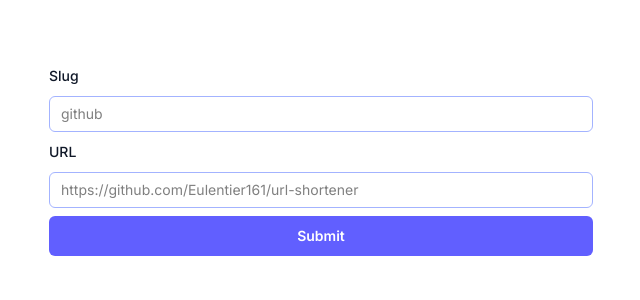
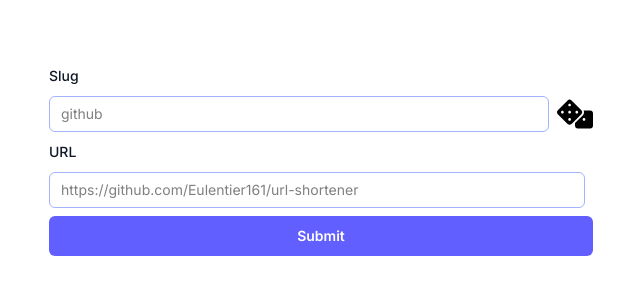
Before and after one commit to Eulentier161/url-shortener, a Next.js app: page / in a window 1280 px wide. Shown: the top 300 px of the page, without its empty margins (319-959 px from the left). Built offline with nearby package versions, Linux system fonts and the light colour scheme.

Commit message:
random slug

```diff
--- a/src/components/Form.tsx
+++ b/src/components/Form.tsx
@@ -9,7 +9,11 @@ import {
 } from "@headlessui/react"
 import { CheckIcon } from "@heroicons/react/24/outline"
 import Link from "next/link"
-import { useState, useTransition } from "react"
+import {
+  ComponentPropsWithoutRef,
+  useState,
+  useTransition
+} from "react"
 import Input from "./Input"
 
 const ShareIcon = () => (
@@ -26,6 +30,22 @@ const ShareIcon = () => (
       strokeLinejoin="round"
       d="M7.217 10.907a2.25 2.25 0 1 0 0 2.186m0-2.186c.18.324.283.696.283 1.093s-.103.77-.283 1.093m0-2.186 9.566-5.314m-9.566 7.5 9.566 5.314m0 0a2.25 2.25 0 1 0 3.935 2.186 2.25 2.25 0 0 0-3.935-2.186Zm0-12.814a2.25 2.25 0 1 0 3.933-2.185 2.25 2.25 0 0 0-3.933 2.185Z"
     />
+  </svg>
+)
+
+const DiceIcon = (props: ComponentPropsWithoutRef<"svg">) => (
+  <svg
+    className="h-full aspect-square"
+    stroke="currentColor"
+    fill="currentColor"
+    strokeWidth="0"
+    viewBox="0 0 640 512"
+    height="200px"
+    width="200px"
+    xmlns="http://www.w3.org/2000/svg"
+    {...props}
+  >
+    <path d="M592 192H473.26c12.69 29.59 7.12 65.2-17 89.32L320 417.58V464c0 26.51 21.49 48 48 48h224c26.51 0 48-21.49 48-48V240c0-26.51-21.49-48-48-48zM480 376c-13.25 0-24-10.75-24-24 0-13.26 10.75-24 24-24s24 10.74 24 24c0 13.25-10.75 24-24 24zm-46.37-186.7L258.7 14.37c-19.16-19.16-50.23-19.16-69.39 0L14.37 189.3c-19.16 19.16-19.16 50.23 0 69.39L189.3 433.63c19.16 19.16 50.23 19.16 69.39 0L433.63 258.7c19.16-19.17 19.16-50.24 0-69.4zM96 248c-13.25 0-24-10.75-24-24 0-13.26 10.75-24 24-24s24 10.74 24 24c0 13.25-10.75 24-24 24zm128 128c-13.25 0-24-10.75-24-24 0-13.26 10.75-24 24-24s24 10.74 24 24c0 13.25-10.75 24-24 24zm0-128c-13.25 0-24-10.75-24-24 0-13.26 10.75-24 24-24s24 10.74 24 24c0 13.25-10.75 24-24 24zm0-128c-13.25 0-24-10.75-24-24 0-13.26 10.75-24 24-24s24 10.74 24 24c0 13.25-10.75 24-24 24zm128 128c-13.25 0-24-10.75-24-24 0-13.26 10.75-24 24-24s24 10.74 24 24c0 13.25-10.75 24-24 24z"></path>
   </svg>
 )
 
@@ -101,7 +121,8 @@ export default function Form() {
                       await navigator.share({
                         title: state.slug,
                         text:
-                          "A shortened URL created with " + window.location.origin,
+                          "A shortened URL created with " +
+                          window.location.origin,
                         url: state.url,
                       })
                     }}
@@ -133,6 +154,7 @@ export default function Form() {
           })
         }}
       >
+        <div className="flex">
           <Input
             label="Slug"
             id="slug"
@@ -143,7 +165,10 @@ export default function Form() {
             disabled={pending}
             errors={state?.properties?.slug?.errors}
             onChange={() => setState(null)}
+            icon={<DiceIcon className="size-9" />}
           />
+
+        </div>
         <Input
           label="URL"
           id="url"
--- a/src/components/Input.tsx
+++ b/src/components/Input.tsx
@@ -1,18 +1,25 @@
+"use client"
+
 import { ExclamationCircleIcon } from "@heroicons/react/16/solid"
 import clsx from "clsx"
-import { DetailedHTMLProps, InputHTMLAttributes } from "react"
+import { nanoid } from "nanoid"
+import {
+  type ComponentPropsWithoutRef,
+  type JSX,
+  useState
+} from "react"
 
 export default function Example(
-  props: Omit<
-    DetailedHTMLProps<InputHTMLAttributes<HTMLInputElement>, HTMLInputElement>,
-    "className"
-  > & {
+  props: Omit<ComponentPropsWithoutRef<"input">, "className"> & {
     label: string
     errors?: string[]
+    icon?: JSX.Element
   }
 ) {
+  const [slug, setSlug] = useState<string>("")
+
   return (
-    <div>
+    <div className="w-full">
       <label
         htmlFor={props.id}
         className="block text-sm/6 font-medium text-gray-900 dark:text-white"
@@ -20,8 +27,11 @@ export default function Example(
         {props.label}
       </label>
       <div className="mt-2 grid grid-cols-1">
+        <div className="flex gap-2">
           <input
             {...props}
+            value={slug}
+            onChange={(e) => void setSlug(e.target.value)}
             className={clsx(
               "col-start-1 row-start-1 block w-full rounded-md bg-white py-1.5 pr-10 pl-3  outline-1 -outline-offset-1  focus:outline-2 focus:-outline-offset-2 sm:pr-9 sm:text-sm/6 dark:bg-white/5",
               props.errors
@@ -29,6 +39,8 @@ export default function Example(
                 : "outline-indigo-300 focus:outline-indigo-600 dark:outline-indigo-500/50 dark:focus:outline-indigo-400"
             )}
           />
+          <div onClick={() => void setSlug(nanoid())}>{props.icon}</div>
+        </div>
         {props.errors && (
           <ExclamationCircleIcon
             aria-hidden="true"
```
Lines whose indentation alone changed are shown as unchanged.
